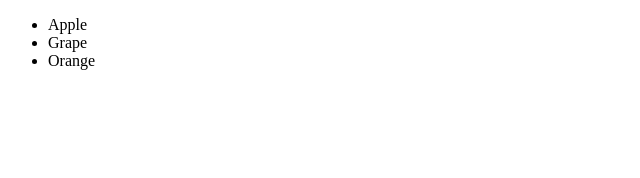
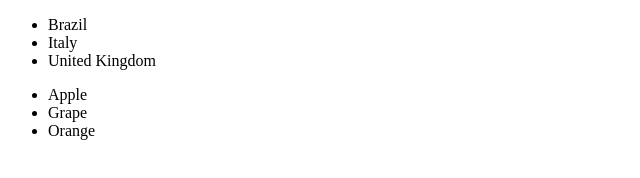
Before and after one commit to jonathansapatieri-study/study-git, a plain HTML site: page index.html in a window 1280 px wide. Shown: the whole page, without its empty margins (0-640 px from the left). Drawn offline with Linux system fonts and the light colour scheme.

Commit message:
Update index.html

```diff
--- a/index.html
+++ b/index.html
@@ -7,6 +7,11 @@
 </head>
 <body>
   <ul>
+    <li>Brazil</li>
+    <li>Italy</li>
+    <li>United Kingdom</li>
+  </ul>
+  <ul>
     <li>Apple</li>
     <li>Grape</li>
     <li>Orange</li>
```
